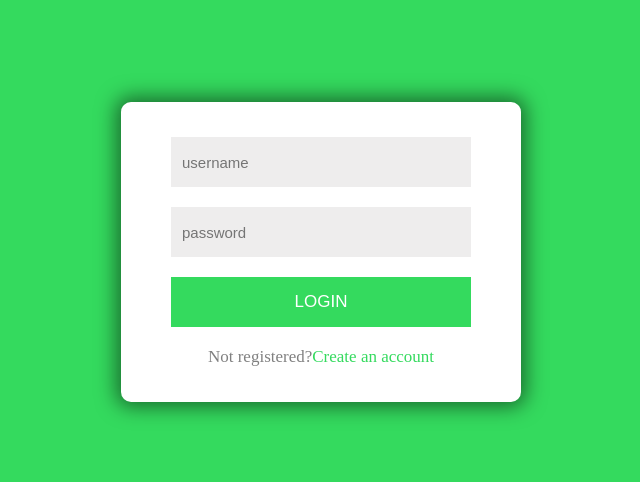
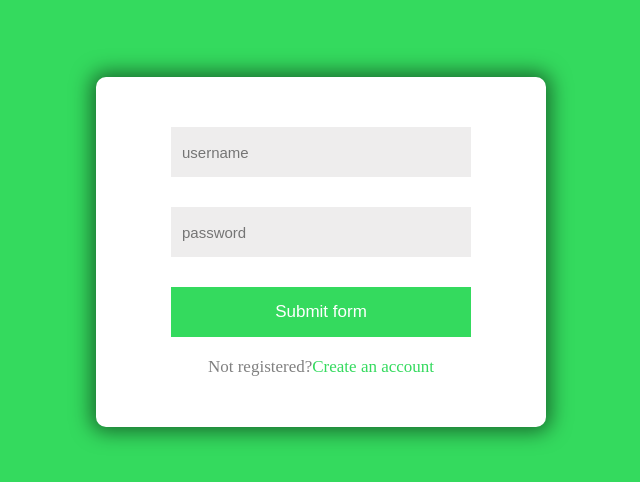
Before and after one commit to hongquan32004/HIT-REACTJS-2024, a React (Vite) app in the folder HomeWork/: page / in a window 1280 px wide. Shown: the part 148-630 px from the top of the page, without its empty margins (319-959 px from the left). Built offline with nearby package versions, Linux system fonts and the light colour scheme.

Commit message:
update day6

```diff
--- a/HomeWork/package.json
+++ b/HomeWork/package.json
@@ -10,9 +10,11 @@
     "preview": "vite preview"
   },
   "dependencies": {
+    "formik": "^2.4.5",
     "react": "^18.2.0",
     "react-dom": "^18.2.0",
-    "sass": "^1.74.1"
+    "sass": "^1.74.1",
+    "yup": "^1.4.0"
   },
   "devDependencies": {
     "@types/react": "^18.2.56",
--- a/HomeWork/src/component/Login/Login.jsx
+++ b/HomeWork/src/component/Login/Login.jsx
@@ -1,21 +1,51 @@
 import { memo } from "react"
 import './Login.scss'
+import { useFormik, Formik, Field, Form } from 'formik'
+import * as Yup from 'yup'
 
 const Login = () => {
     return (
         <div className="login">
-            <div className="form-login">
-                <input type="text" name="" id="" placeholder="username" />
+            <Formik
+                initialValues={{
+                    username: '',
+                    password: '',
+                }}
+                validationSchema={Yup.object({
+                    username: Yup.string()
+                        .required("Bạn không được bỏ trống.")
+                        .min(5, "Bạn phải nhập ít nhất 5 kí tự")
+                        .matches(/^[A-Z][a-z]*(\s[A-Z][a-z]*)*$/, "Tên đăng nhập không hợp lệ."),
+                    password: Yup.string()
+                        .required("Bạn không được bỏ trống.")
+                        .min(8, "Bạn phải nhập tối thiểu 8 kí tự.")
+                        .matches(/^(?=.*[A-Z])(?=.*[a-z].*[a-z])(?=.*\d)(?=.*[!@#$%^&*()_+])[A-Za-z\d!@#$%^&*()_+]/,
+                            'Mật khẩu không hợp lệ.')
+                })}
+                onSubmit={(values) => {
+                    console.log(values)
+                }}
+
+            >
+                {({ errors, touched }) => (
+                    <Form className="form">
+                        <Field className="input" type="text" name="username" id="username" placeholder="username" />
+                        {errors.username && touched.username && (<p style={{ color: 'red', fontSize: '15px' }}>{errors.username}</p>)}
                         <br />
-                <input type="password" placeholder="password" />
+                        <Field className="input" type="password" name="password" id="password" placeholder="password" />
+                        {errors.password && touched.password && (<p style={{ color: 'red', fontSize: '15px' }}>{errors.password}</p>)}
                         <br />
-                <button>LOGIN</button>
+                        <Field className="submit" type="submit" name="submit" id="submit" value='Submit form' />
                         <div className="card-a-login">
                             <a href="">Not registered?</a>
                             <a href="">Create an account</a>
                         </div>
-            </div>
-        </div>
+                    </Form>
+                )}
+
+            </Formik>
+
+        </div >
     )
 }
 export default memo(Login);
--- a/HomeWork/src/component/Login/Login.scss
+++ b/HomeWork/src/component/Login/Login.scss
@@ -1,6 +1,6 @@
 .login {
-    width: 400px;
-    height: 300px;
+    width: 450px;
+    height: 350px;
     background: white;
     display: flex;
     align-items: center;
@@ -9,11 +9,11 @@
     border-radius: 10px;
 
 
-    .form-login {
-        input {
+    .form {
+        .input {
             width: 300px;
             height: 50px;
-            margin-bottom: 20px;
+            margin-bottom: 30px;
             background: rgba(223, 221, 221, 0.536);
             outline: none;
             border: 1px solid transparent;
@@ -22,7 +22,7 @@
             font-family: Arial, Helvetica, sans-serif;
         }
 
-        button {
+        .submit {
             width: 300px;
             height: 50px;
             background: rgb(52, 218, 94);
@@ -34,7 +34,7 @@
             cursor: pointer;
         }
 
-        button:hover {
+        .submit:hover {
             background: rgb(29, 125, 53);
         }
 
```
Also changed, not shown: 1 other file (tests, documents, lock files or other folders). Lines whose indentation alone changed are shown as unchanged.
